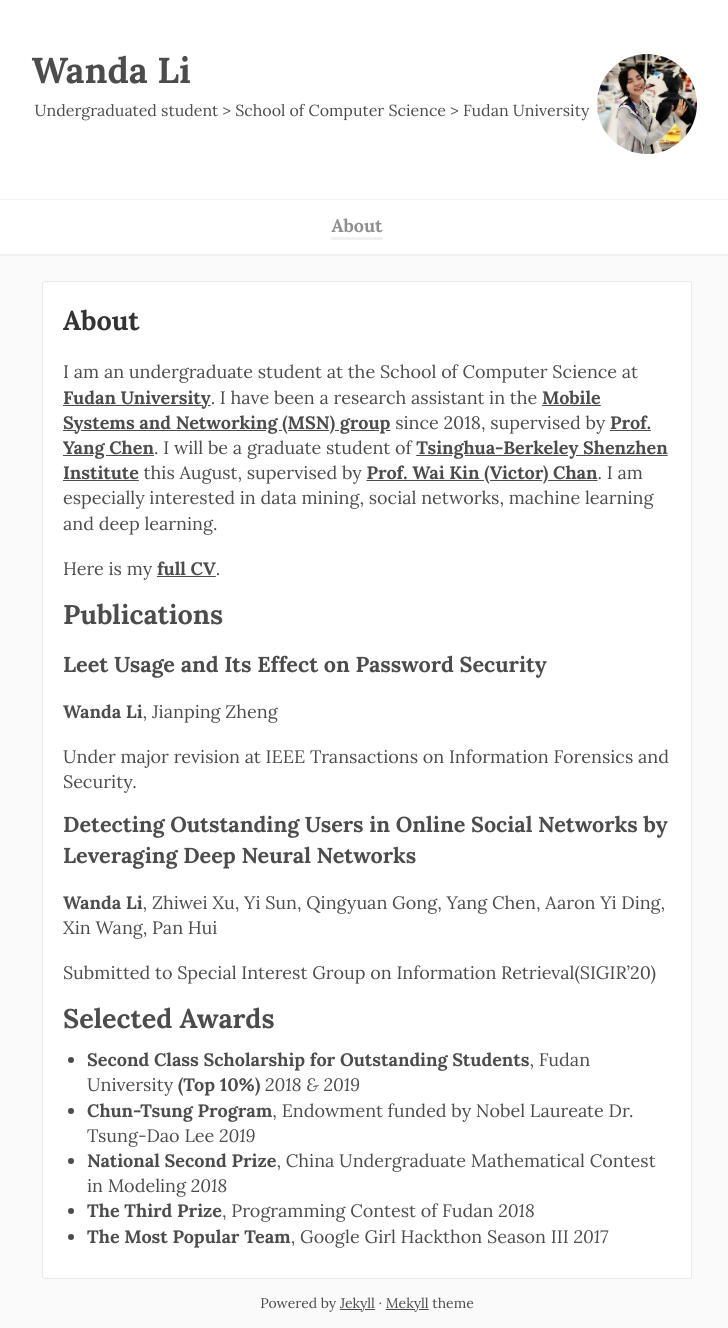
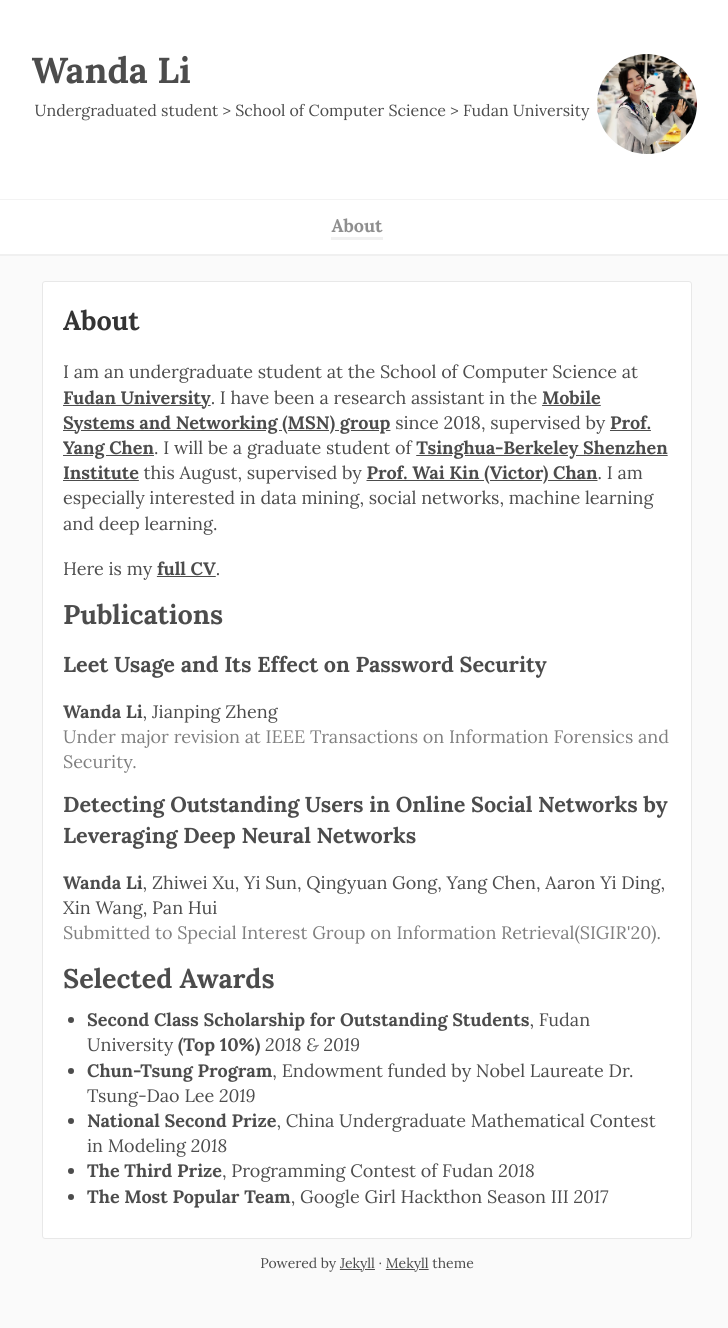
Before and after one commit to wandli/wandli.github.io, a Jekyll site: the page built from about.md, in a window 1280 px wide. Shown: the whole page, without its empty margins (273-1001 px from the left). Built offline with Jekyll 4.4.1, drawn with Linux system fonts in a browser that asks for light colours; Markdown is read by kramdown in place of the engine named in the settings; after the commit the page ends 1288 px from its top, so only the background shows below that.

Commit message:
Update about.md

```diff
--- a/about.md
+++ b/about.md
@@ -8,19 +8,23 @@
 
 Here is my [full CV]( ).
 
+
 ## Publications
 
 ##### Leet Usage and Its Effect on Password Security
 
 **Wanda Li**, Jianping Zheng
 
-Under major revision at IEEE Transactions on Information Forensics and Security.
+<font color=gray size=3>Under major revision at IEEE Transactions on Information Forensics and Security.</font>
+
 
 ##### Detecting Outstanding Users in Online Social Networks by Leveraging Deep Neural Networks
 
 **Wanda Li**, Zhiwei Xu, Yi Sun, Qingyuan Gong, Yang Chen, Aaron Yi Ding, Xin Wang, Pan Hui
 
-Submitted to Special Interest Group on Information Retrieval(SIGIR'20)
+<font color=gray size=3>Submitted to Special Interest Group on Information Retrieval(SIGIR'20).</font>
+
+
 
 ## Selected Awards
 
```
